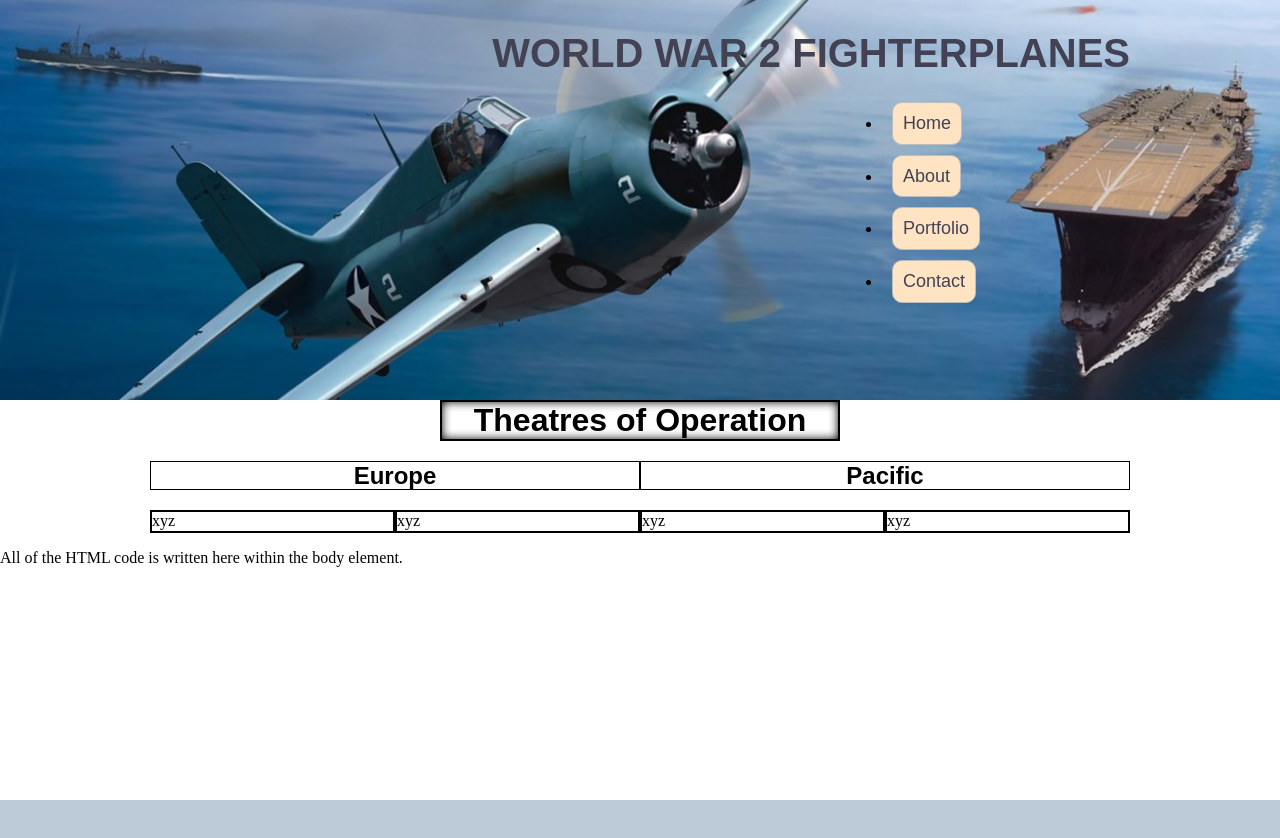
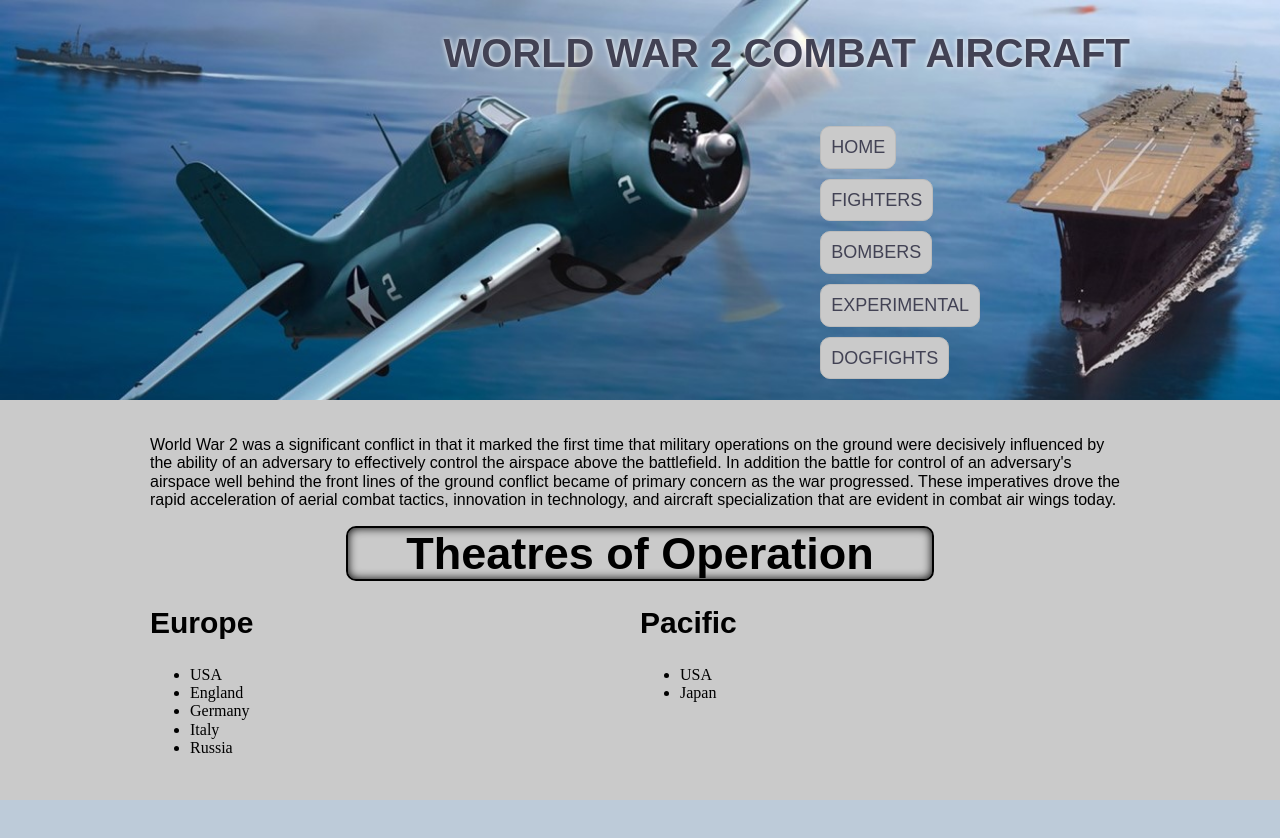
Before and after one commit to geezer56/Nav-Test, a plain HTML site: page index.html in a window 1280 px wide. Drawn offline with nearby package versions, Linux system fonts and the light colour scheme; a web font is replaced by a local one.

Commit message:
links to pages

```diff
--- a/index.html
+++ b/index.html
@@ -4,8 +4,8 @@
     <title>NavTest</title>
 
     <link rel="stylesheet" href="https://cdnjs.cloudflare.com/ajax/libs/normalize/5.0.0/normalize.min.css" />
+    <link rel="stylesheet" href="style.css" />
 
-    <link rel="stylesheet" href="style.css" />
 
 </head>
 
@@ -13,46 +13,62 @@
     <header>
         <div class="container">
             <h1>
-      <a href="index.html">WORLD WAR 2 FIGHTERPLANES</a>
+                <a href="index.html">WORLD WAR 2 COMBAT AIRCRAFT</a>
             </h1>
             <nav>
-        <ul>
-        <li><a href="index.html">Home</a></li>
-            <li><a href="about.html">About</a></li>
-            <li><a href="portfolio.html">Portfolio</a></li>
-            <li><a href="contact.html">Contact</a></li>
-        </ul>
+
+                <a href="index.html">HOME</a>
+                <a href="fighters.html">FIGHTERS</a>
+                <a href="bombers.html">BOMBERS</a>
+                <a href="experimental.html">EXPERIMENTAL</a>
+                <a href="dogfights.html">DOGFIGHTS</a>
+
             </nav>
-  </div><!--end header container -->
+        </div>
+        <!--end header container -->
     </header>
 
     <main>
         <div class="container">
+            <p>World War 2 was a significant conflict in that it marked the first time that military operations on the ground were decisively influenced by the ability of an adversary to effectively control the airspace above the battlefield. In addition the battle for control of an adversary's airspace well behind the front lines of the ground conflict became of primary concern as the war progressed. These imperatives drove the rapid acceleration of aerial combat tactics, innovation in technology, and aircraft specialization that are evident in combat air wings today. </p>
+
             <h1 class="head1">Theatres of Operation</h1>
             <div class="row">
-        <div  class="column-left">
-            <h2> Europe</h2></div>
+                <div class="column-left">
+                    <h2> Europe</h2>
+                    <ul>
+                        <li>USA</li>
+                        <li>England</li>
+                        <li>Germany</li>
+                        <li>Italy</li>
+                        <li>Russia</li>
+                    </ul>
+                </div>
                 <div class="column-right">
                     <h2>Pacific</h2>
+                    <ul>
+                        <li>USA</li>
+                        <li>Japan</li>
+                    </ul>
                 </div>
-      </div>
+                <!--</div>
         <div class="row">
-            <div class="col-1">xyz</div>
-            <div class="col-1">xyz </div>
-            <div class="col-1">xyz</div>
-            <div class="col-1">xyz</div>
+            <div class="col-2"><img src="http://www.usflags.com/images/thumbs/0000736.jpeg" width="100"></div>
+            <div class="col-2"><img src="images/th.jpg" width="100" ></div>
+            <div class="col-2"><img src="images/russianflag.jpg" width="90"></div>
+            <div class="col-1"><img src="images/americanflag.jpg" width="100"></div>
+            <div class="col-1"><img src="images/japaneseflag.jpg" width="90"></div>
+        </div>-->
+
             </div>
 
-
-
-      </div>
-   <p>All of the HTML code is written here within the body element.</p>
             <!--end main container -->
     </main>
 
     <footer>
         <div class="container">
-  </div><!--end footer container -->
+        </div>
+        <!--end footer container -->
     </footer>
 
 
--- a/style.css
+++ b/style.css
@@ -1,28 +1,26 @@
 /* CSS Styles are placed in this file */
+
 @import url('https://fonts.googleapis.com/css?family=Aldrich');
-
 html {
     box-sizing: border-box;
 }
 
-*, *:before, *:after {
+*,
+*:before,
+*:after {
     box-sizing: inherit;
 }
 
 header {
-  background-image:url("images/World-War-II-art-drawing-fighter-aircraft-carrier-sea-sky_1600x900%20(2).jpg");
-
-
+    background-image: url("images/World-War-II-art-drawing-fighter-aircraft-carrier-sea-sky_1600x900%20(2).jpg");
     background-size: cover;
-
     height: 400px;
-
-
 }
 
 main {
     min-height: 400px;
-  background-color: #fff;
+    background-color: #cacaca;
+    padding-top: 20px;
 }
 
 footer {
@@ -30,12 +28,12 @@ footer {
     background-color: #bdcbd9;
 }
 
-.container{
+.container {
     width: 980px;
     margin: auto;
+}
 
-
-}
+ul,
 nav,
 a,
 .head1,
@@ -46,6 +44,7 @@ a,
     clear: both;
 }
 
+
 /* ----- =logo ----- */
 
 header h1 {
@@ -53,33 +52,40 @@ header h1 {
     font-family: Arial, sans-serif;
     font-size: 40px;
     margin: 30px 0 10px 0px;
+    text-shadow: 0 0 5px #fff;
 }
 
 header h1 a {
     color: #424254;
     text-decoration: none;
 }
-.head1 {font-family: 'Aldrich', sans-serif;
+
+.head1 {
+    font-family: 'Aldrich', sans-serif;
     border: 2px solid #000;
     box-shadow: 0 0 10px 0 #000 inset;
-    text-align:center;
-    width: 400px;
-    margin:auto
+    text-align: center;
+    width: 60%;
+    margin: auto;
+    border-radius: 10px;
+    font-size: 45px;
+}
 
+header h1 a:hover {
+    color: red;
 }
-header h1 a:hover {
-    color: red;}
 
 
 /* ----- =navigation ----- */
 
 header nav {
     float: right;
-  margin-top:0px;
+    margin-top: 30px;
     margin-right: 150px;
-padding-top: 0px;
+    margin-bottom: 20px;
+
     width: 100px;
-    height: 200px;
+    height: 250px;
 }
 
 header nav a {
@@ -92,30 +98,60 @@ header nav a {
     border: 1px solid #bcbcbc;
     padding: 10px;
     border-radius: 10px;
-    background-color: bisque;
+    background-color: #cacaca;
 }
 
 header nav a:hover {
     color: red;
 }
 
+.column-left {
+    width: 50%;
+    float: left;
+}
 
-.column-left h2 {width: 50%;
+.column-right {
+    width: 50%;
+    float: right;
+}
+
+.column-left h2 {
+    width: 50%;
+    background-color: #cacaca;
+    xbox-shadow: 0 0 10px 0 #000 inset;
+}
+
+.column-right h2 {
+    width: 50%;
+    xborder: 1px solid #000;
+    background-color: #cacaca;
+}
+
+h2 {
+    font-family: 'Aldrich', sans-serif;
+    font-size: 30px;
+}
+
+
+
+.col-1 {
+    width: 25%;
     float: left;
-  border:1px solid #000;
-  padding: 0 10px;}
+}
 
-.column-right h2 {width: 50%;
-  float: right;
-  border:1px solid #000;
-  padding: 0 10px;}
+.col-2 {
+    width: 16.666666%;
+    float: left;
+}
 
-h2 {font-family: 'Aldrich', sans-serif;
-text-align: center;}
-.col-1 {width: 25%;
-border: 2px solid #000;
-float:left;}
-x.col-2 {width:16.666666%;}
-x.col-3 {width: 25%;}
-x.col-4 {width: 25%;}
-p {text-align: left;}
+x.col-3 {
+    width: 25%;
+}
+
+x.col-4 {
+    width: 25%;
+}
+
+p { font-family: 'Aldrich', sans-serif;
+
+}
```
Also changed, not shown: bombers.html (renamed from about.html, +7 -6 lines), dogfights.html (renamed from contact.html, +7 -6 lines), experimental.html (renamed from portfolio.html, +7 -6 lines), fighters.html (renamed from services.html, +8 -6 lines), images/americanflag.jpg (added), images/japaneseflag.jpg (added). Lines whose indentation alone changed are shown as unchanged.
